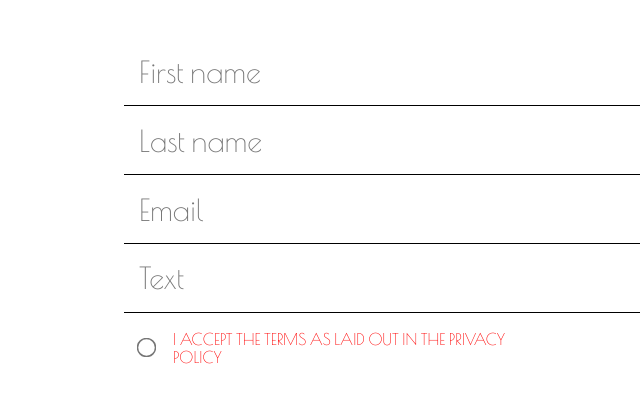
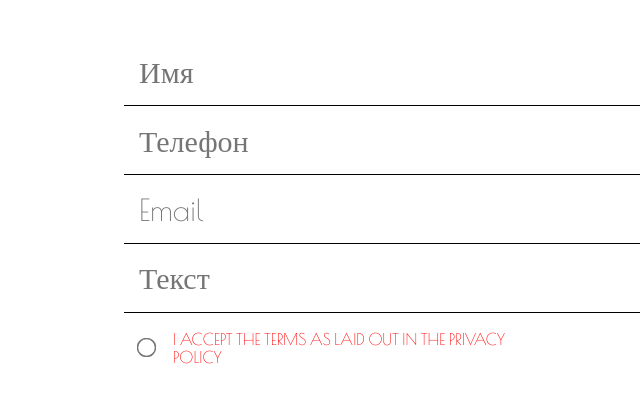
Before and after one commit to ViktorSpivak/psychology, a React (Create React App) app: page /askMe in a window 1280 px wide. Shown: the part 190-592 px from the top of the page, without its empty margins (166-806 px from the left). Built offline with nearby package versions, Linux system fonts and the light colour scheme.

Commit message:
add request

```diff
--- a/package.json
+++ b/package.json
@@ -8,6 +8,7 @@
     "@testing-library/user-event": "^7.2.1",
     "axios": "^0.19.2",
     "formik": "^2.1.5",
+    "libphonenumber-js": "^1.7.55",
     "path": "^0.12.7",
     "query-string": "^6.13.1",
     "react": "^16.13.1",
--- a/src/components/askMe/AskMe.jsx
+++ b/src/components/askMe/AskMe.jsx
@@ -1,114 +1,25 @@
 import React, { useState } from "react";
 import { Formik, Field, Form, ErrorMessage } from "formik";
+import Axios from "axios";
 import * as Yup from "yup";
 import style from "./askme.module.css";
 
-// export const AskMe = () => {
-//   const [name, setName] = useState("");
-//   const [mail, setMail] = useState("");
-//   const [phone, setPhone] = useState("");
-//   const [massage, setMassage] = useState("");
-//   const [accept, setAccept] = useState(false);
-
-//   const handleSubmit = () => {};
-
-//   return (
-//     <div className={style.useful}>
-//       <form
-//         type="submit"
-//         onSubmit={handleSubmit}
-//         className={style.useful__Form}
-//       >
-//         <h1 className={style.useful__title}>
-//           Чем я могу быть полезна для Вас&nbsp;?
-//         </h1>
-//         <input
-//           type="text"
-//           value={name}
-//           name="name"
-//           onChange={(ev) => setName(ev.target.value)}
-//           className={style.useful__input}
-//           autoComplete="off"
-//           placeholder="Имя"
-//         ></input>
-//         <div className={style.line}></div>
-//         <input
-//           type="text"
-//           name="mail"
-//           value={mail}
-//           onChange={(ev) => setMail(ev.target.value)}
-//           className={style.useful__input}
-//           autoComplete="off"
-//           placeholder="Email"
-//         ></input>
-//         <div className={style.line}></div>
-//         <input
-//           type="text"
-//           name="phone"
-//           value={phone}
-//           onChange={(ev) => setPhone(ev.target.value)}
-//           className={style.useful__input}
-//           autoComplete="off"
-//           placeholder="Телефон"
-//         ></input>
-//         <div className={style.line}></div>
-//         <input
-//           type="text"
-//           name="massage"
-//           value={massage}
-//           onChange={(ev) => setMassage(ev.target.value)}
-//           className={style.useful__input}
-//           autoComplete="off"
-//           placeholder="Сообщение"
-//         ></input>
-//         <div className={style.line}></div>
-//         <div className={style.useful__acceptBlock}>
-//           <div className={style.useful__acceptCheckBox}>
-//             <input
-//               type="radio"
-//               id="radioButton"
-//               checked={accept}
-//               onClick={() => setAccept(!accept)}
-//               readOnly
-//               className={style.useful__acceptInput}
-//             ></input>
-//             <p
-//               className={
-//                 accept
-//                   ? style.useful__acceptTextIsActive
-//                   : style.useful__acceptText
-//               }
-//             >
-//               <a
-//                 href="/"
-//                 target="blank"
-//                 rel="noopener noreferrer"
-//                 className={style.useful__acceptLink}
-//               >
-//                 I accept the terms as laid out in the privacy policy
-//               </a>
-//             </p>
-//           </div>
-//           <div className={style.useful__acceptSubmit}>
-//             <p className={style.useful__acceptSubmitText}>SUBMIT</p>
-//             <span>&#10230;</span>
-//           </div>
-//         </div>
-//       </form>
-//     </div>
-//   );
-// };
 export const AskMe = () => {
   const [accept, setAccept] = useState(false);
+  const phoneRegExp = /^[0-9]+$/;
   return (
     <div className={style.container}>
       <Formik
-        initialValues={{ firstName: "", lastName: "", email: "", text: "" }}
+        initialValues={{ name: "", phone: "", email: "", text: "" }}
         validationSchema={Yup.object({
-          firstName: Yup.string()
-            .max(15, "Must be 15 characters or less")
+          name: Yup.string()
+            .max(30, "Must be 30 characters or less")
             .required("Required"),
-          lastName: Yup.string().max(20, "Must be 20 characters or less"),
+          phone: Yup.string()
+            .matches(phoneRegExp, "только цифры")
+            .min(10, "мин 10 символов ")
+            .max(10, "макс 10 символов")
+            .required("Required"),
           email: Yup.string()
             .email("Invalid email address")
             .required("Required"),
@@ -117,36 +28,39 @@ export const AskMe = () => {
             .required("Required"),
         })}
         onSubmit={(values, { setSubmitting }) => {
-          setTimeout(() => {
-            alert(JSON.stringify(values, null, 2));
-            setSubmitting(false);
-          }, 400);
+          console.log(values);
           setSubmitting(false);
-          console.log("ddd");
+          Axios({
+            method: "post",
+            url: "https://psychology-server.herokuapp.com/request",
+            data: values,
+          })
+            .then((res) => console.log(res.config.data))
+            .catch((err) => console.log(err));
         }}
       >
         <Form className={style.form}>
           <Field
-            name="firstName"
+            name="name"
             type="text"
             className={style.input}
-            placeholder="First name"
+            placeholder="Имя"
           />
           <ErrorMessage
-            name="firstName"
+            name="name"
             component="div"
             className={style.errorStyle}
           />
 
           <div className={style.line}></div>
           <Field
-            name="lastName"
+            name="phone"
             type="text"
             className={style.input}
-            placeholder="Last name"
+            placeholder="Телефон"
           />
           <ErrorMessage
-            name="lastName"
+            name="phone"
             component="div"
             className={style.errorStyle}
           />
@@ -169,7 +83,7 @@ export const AskMe = () => {
             name="text"
             type="text"
             className={style.input}
-            placeholder="Text"
+            placeholder="Текст"
           />
           <ErrorMessage
             name="text"
--- a/src/components/homepage/HomePage.jsx
+++ b/src/components/homepage/HomePage.jsx
@@ -86,9 +86,9 @@ export class HomePage extends Component {
             Don`t click it :)
           </Link>
         </main>
-        <footer className={style.footer}>
+        {/* <footer className={style.footer}>
           <Logo />
-        </footer>
+        </footer> */}
       </div>
     );
   }
--- a/src/components/homepage/homepage.module.css
+++ b/src/components/homepage/homepage.module.css
@@ -98,18 +98,18 @@
   .gameClick_link {
     color: black;
   }
-  .footer {
+  /* .footer {
     display: flex;
     justify-content: center;
     align-items: center;
-  }
+  } */
 }
 @media (min-width: 1024px) {
   .frontInfoList {
     flex-wrap: nowrap;
   }
 }
-@media (orientation: landscape) and (max-height: 648px) {
+@media (orientation: landscape) and (max-height: 520px) {
   .frontInfoList {
     flex-direction: row;
     flex-wrap: wrap;
@@ -121,9 +121,9 @@
   .wave {
     display: none;
   }
-  .footer {
+  /* .footer {
     display: none;
-  }
+  } */
   .main {
     height: 90vh;
   }
--- a/src/components/logo/logo.module.css
+++ b/src/components/logo/logo.module.css
@@ -1,6 +1,7 @@
 .logo__text {
   display: inline-block;
   width: 150px;
+  height: 70px;
   text-align: center;
   color: black;
   font-size: 30px;
--- a/src/components/specialization/specialization.module.css
+++ b/src/components/specialization/specialization.module.css
@@ -15,7 +15,7 @@
   grid-template-rows: 1fr 1fr;
   grid-template-columns: 1fr 1fr;
   padding: 6vh;
-  grid-gap: 12vw;
+  grid-gap: 75px;
   overflow: hidden;
   height: 100%;
   animation: Show 1s;
```
Also changed, not shown: 1 other file (tests, documents, lock files or other folders).
